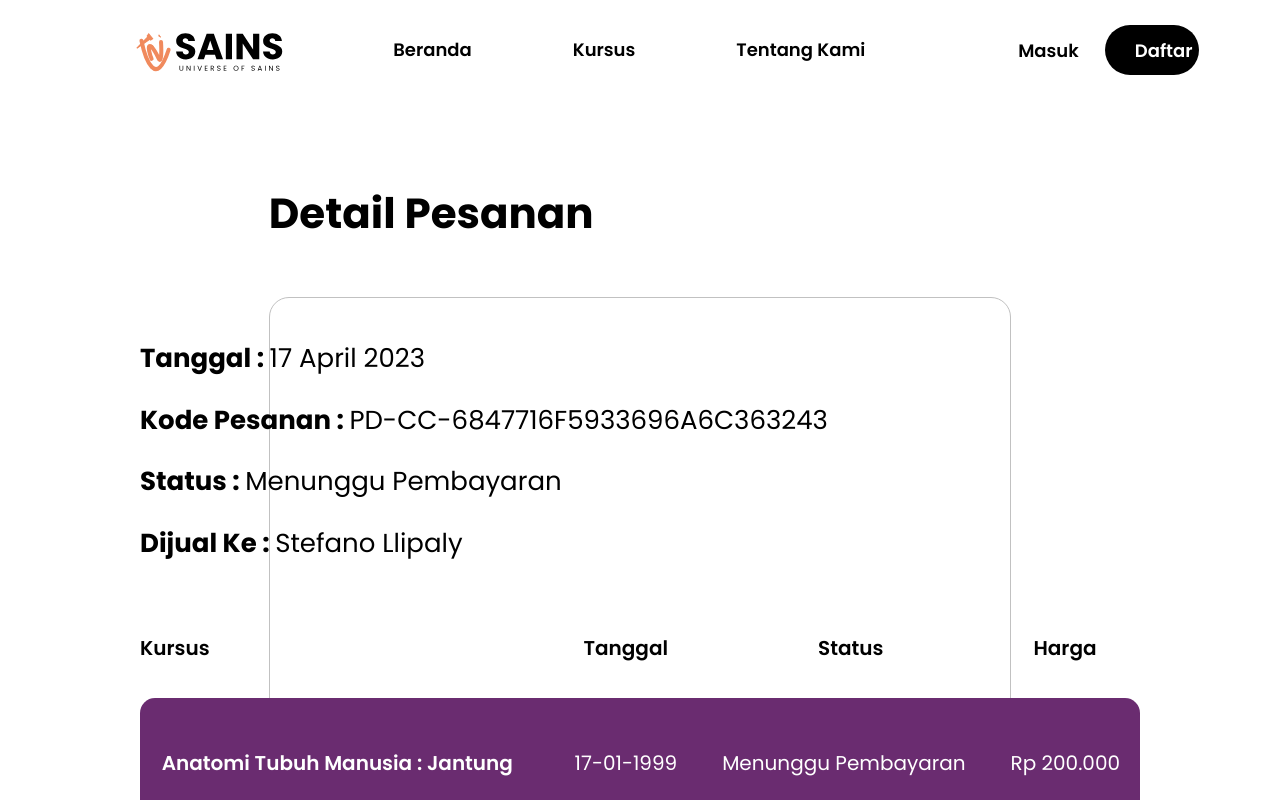
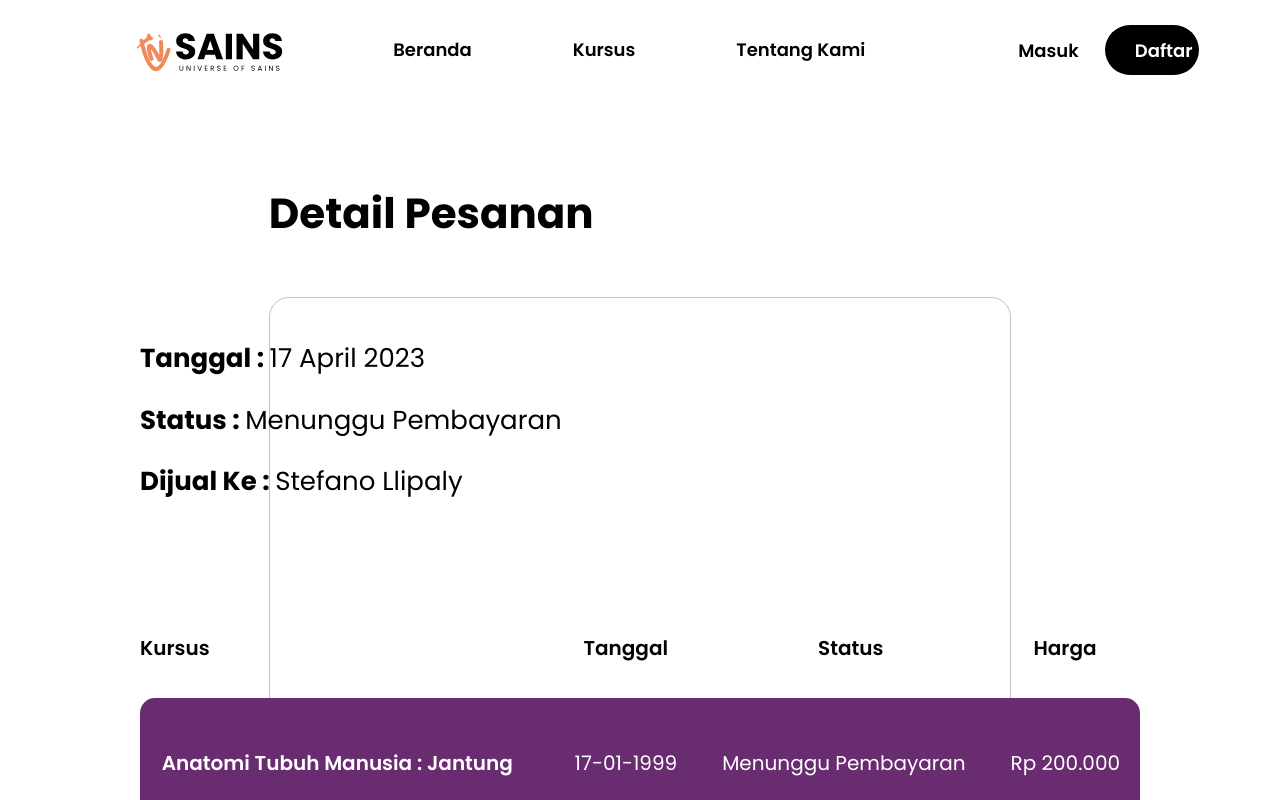
Before and after one commit to Jolangalifk/unisains-project, a Vue app: page /detail-order in a window 1280 px wide. Shown: the top 800 px of the page. Built offline with nearby package versions, Linux system fonts and the light colour scheme.

Commit message:
fix: [JK] detail order

```diff
--- a/src/components/Order.vue
+++ b/src/components/Order.vue
@@ -2,7 +2,6 @@
     <div class="course-purchase">
         <div class="information">
             <h1>Tanggal : <span class="tanggal">17 April 2023</span></h1>
-            <h1>Kode Pesanan : <span class="kode">PD-CC-6847716F5933696A6C363243</span></h1>
             <h1>Status : <span class="status">Menunggu Pembayaran</span></h1>
             <h1>Dijual Ke : <span class="penerima">Stefano Llipaly</span></h1>
         </div>
```
